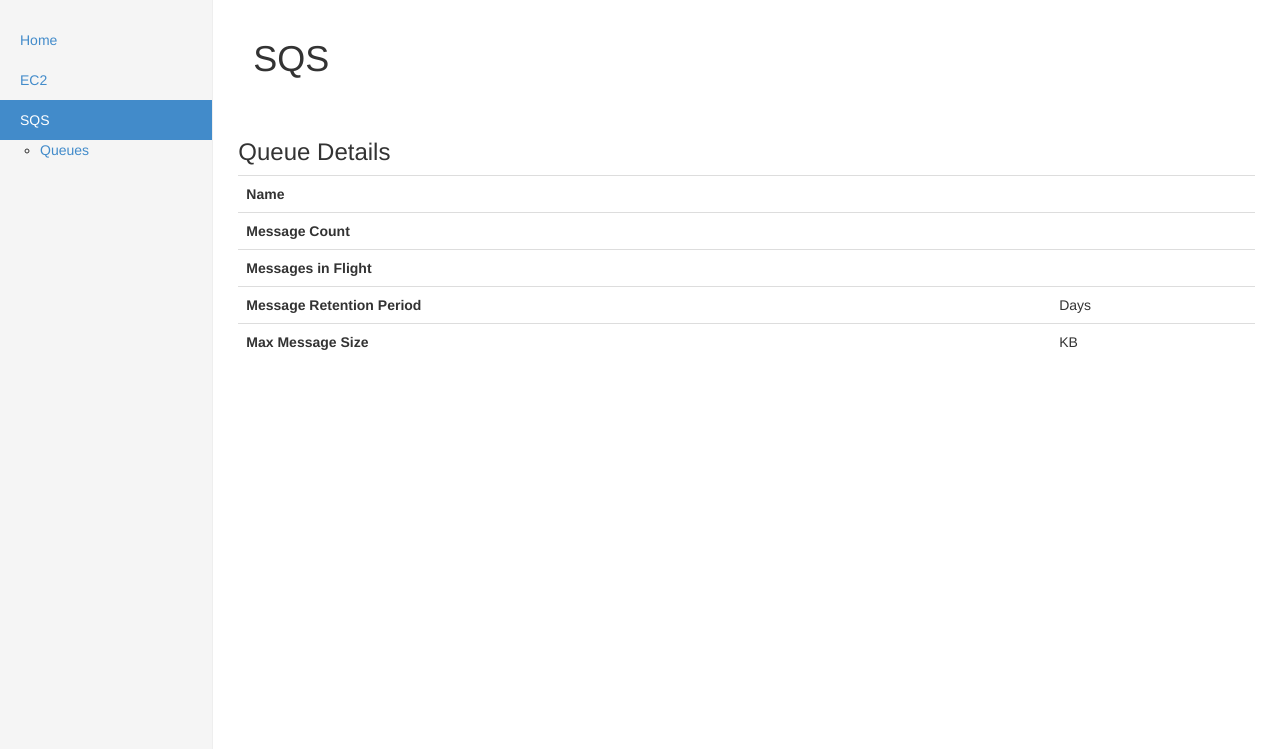
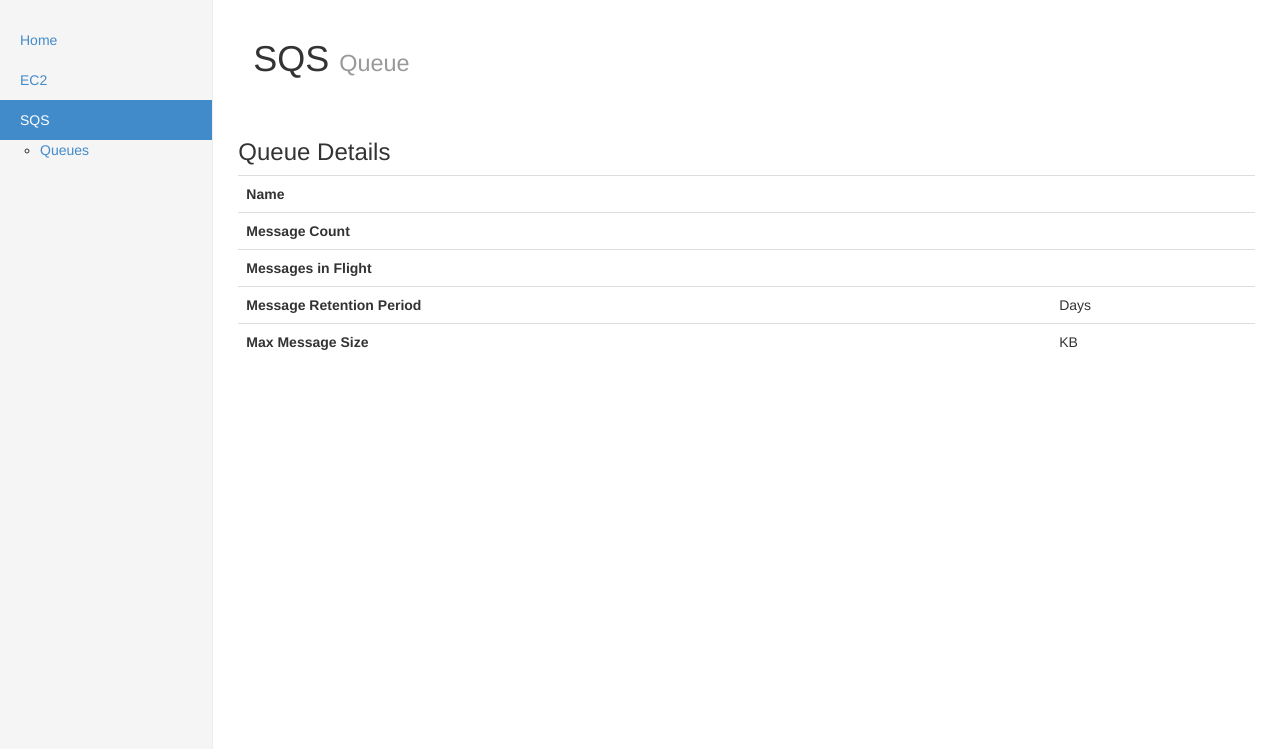
Before and after one commit to shtuffit/awsomer, a Django app: template templates/sqs/queue.html in a window 1280 px wide. Shown: the part 51-800 px from the top of the page. Run offline with Django 3.2, Linux system fonts and the light colour scheme; the template is opened without the code that fills it, so the values that code supplies are empty; parts of the project's set-up code (start-up, migrations or seed data) failed here and were passed over; some libraries are stand-ins or nearby versions.

Commit message:
added subheading

```diff
--- a/templates/ec2/instance.html
+++ b/templates/ec2/instance.html
@@ -1,4 +1,5 @@
 {% extends 'ec2/base.html' %}
+{% block subheader %}Instance{% endblock %}
 
 {% block ec2_body %}
 <h2>{{ instance.tags.Name }} <small>{{ instance.tags.Environment }}</small></h2>
--- a/templates/sqs/queue.html
+++ b/templates/sqs/queue.html
@@ -1,4 +1,5 @@
 {% extends 'sqs/base.html' %}
+{% block subheader %}Queue{% endblock %}
 {% load humanize %}
 
 {% block sqs_body %}
```
